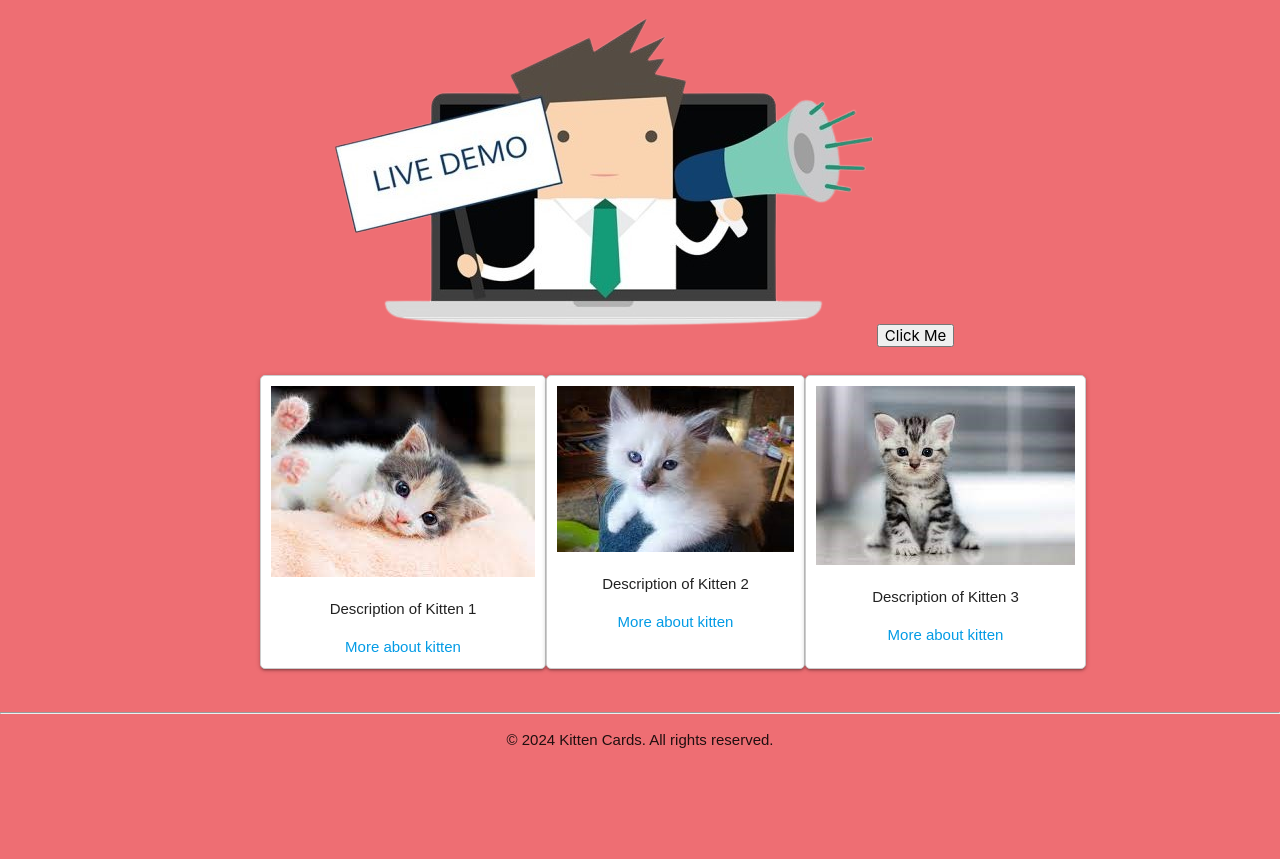
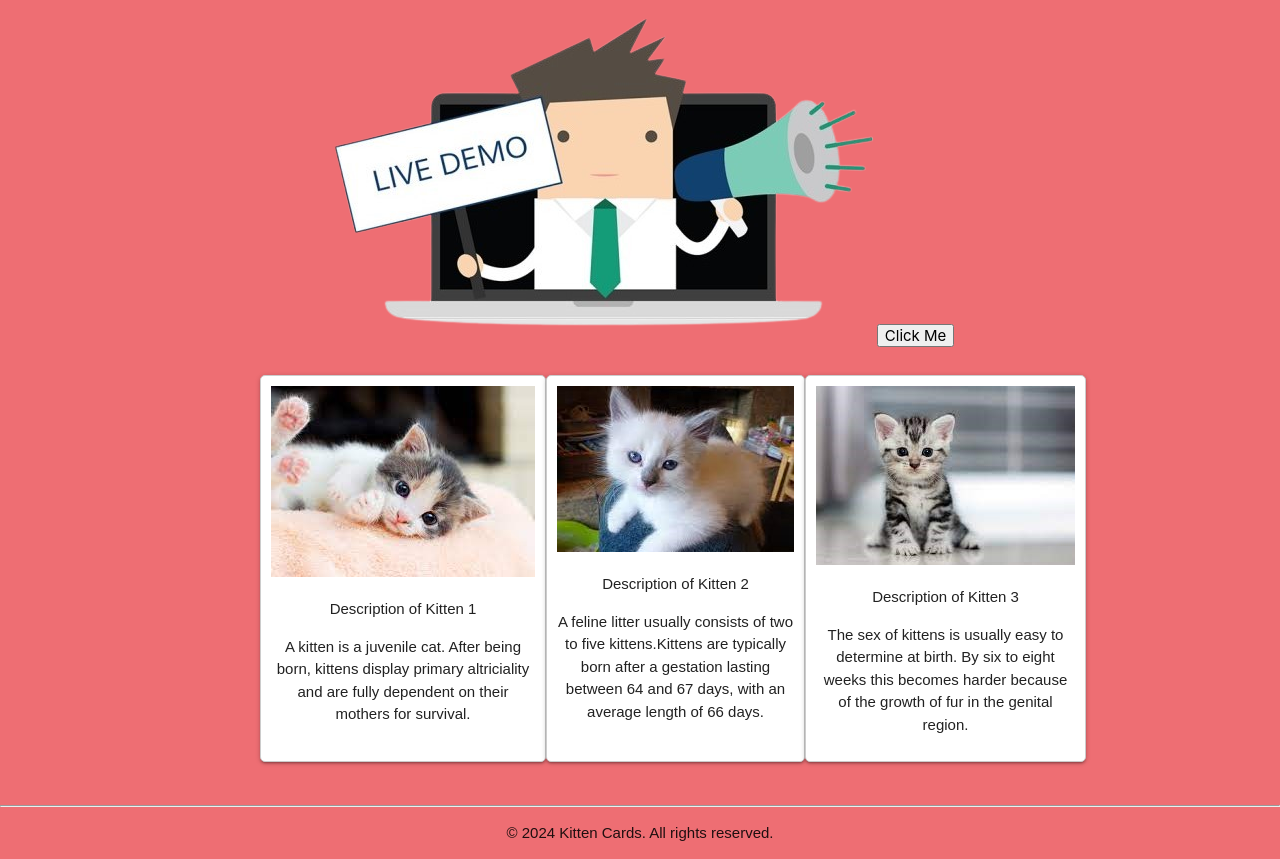
Before and after one commit to Sachindeakin001/sit725-2024-t1-prac3, a website: page index.html in a window 1280 px wide. Shown: the part 252-1111 px from the top of the page. Before the commit the page ends 1018 px from the top, so only its background shows below. Drawn offline with nearby package versions, Linux system fonts and the light colour scheme.

Commit message:
Update index.html

```diff
--- a/index.html
+++ b/index.html
@@ -39,17 +39,17 @@
           <div class="card">
             <img src="public/images/kitten 1.jpeg" alt="Kitten 1">
             <p>Description of Kitten 1</p>
-            <a href="#">More about kitten</a>
+            <p>A kitten is a juvenile cat. After being born, kittens display primary altriciality and are fully dependent on their mothers for survival. </p>
           </div>
           <div class="card">
             <img src="public/images/kitten 2.jpeg" alt="Kitten 2">
             <p>Description of Kitten 2</p>
-            <a href="#">More about kitten</a>
+            <p>A feline litter usually consists of two to five kittens.Kittens are typically born after a gestation lasting between 64 and 67 days, with an average length of 66 days.</p>
           </div>
           <div class="card">
             <img src="public/images/kitten 3.jpeg" alt="Kitten 3">
             <p>Description of Kitten 3</p>
-            <a href="#">More about kitten</a>
+            <p>The sex of kittens is usually easy to determine at birth. By six to eight weeks this becomes harder because of the growth of fur in the genital region.</p>
           </div>
         </div>
 
```
